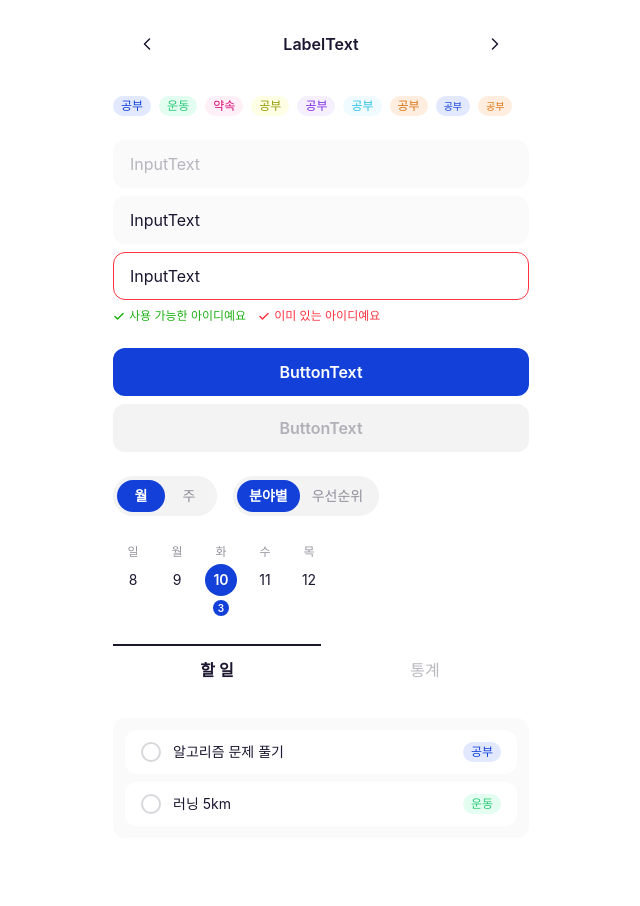
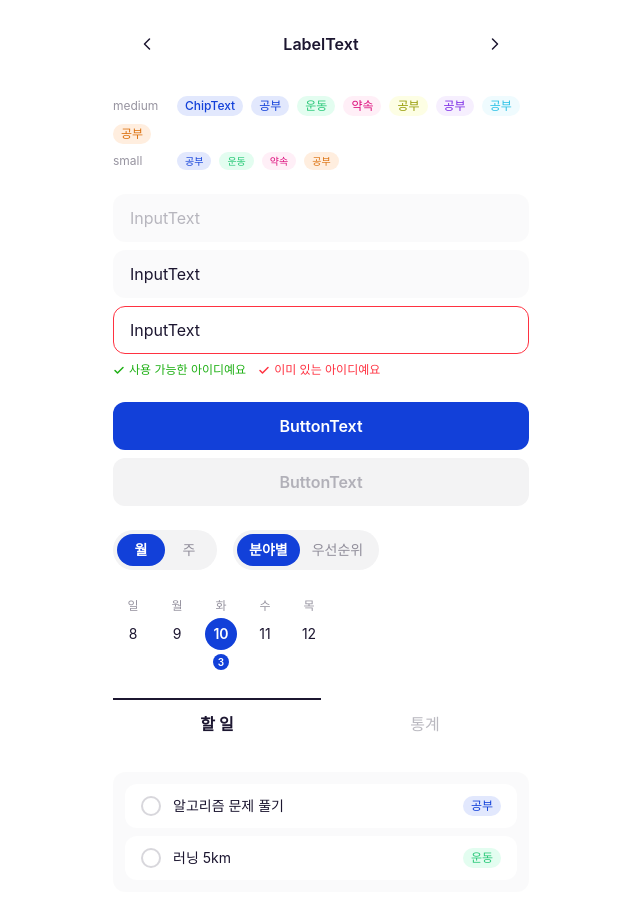
Before and after one commit to UMC-DooDoo/FE-DooDoo, a React (Vite) app: page / in a window 1280 px wide. Shown: the whole page, without its empty margins (319-959 px from the left). Before the commit the page ends 854 px from the top, so only its background shows below. Built offline with nearby package versions, Linux system fonts and the light colour scheme; a web font is replaced by a local one.

Commit message:
chore: Chip 데모 medium/small 줄 구분

```diff
--- a/src/App.tsx
+++ b/src/App.tsx
@@ -20,7 +20,10 @@ function App() {
     <div className="mx-auto flex max-w-md flex-col gap-6 p-4">
       <Header title="LabelText" onPrev={() => {}} onNext={() => {}} />
 
-      <section className="flex flex-wrap gap-2">
+      <section className="flex flex-col gap-2">
+        <div className="flex flex-wrap items-center gap-2">
+          <span className="w-14 text-xs text-neutral-400">medium</span>
+          <Chip label="ChipText" />
           <Chip label="공부" />
           <Chip label="운동" color="green" />
           <Chip label="약속" color="pink" />
@@ -28,8 +31,14 @@ function App() {
           <Chip label="공부" color="purple" />
           <Chip label="공부" color="cyan" />
           <Chip label="공부" color="apricot" />
+        </div>
+        <div className="flex flex-wrap items-center gap-2">
+          <span className="w-14 text-xs text-neutral-400">small</span>
           <Chip label="공부" size="small" />
+          <Chip label="운동" color="green" size="small" />
+          <Chip label="약속" color="pink" size="small" />
           <Chip label="공부" color="apricot" size="small" />
+        </div>
       </section>
 
       <section className="flex flex-col gap-2">
```
Lines whose indentation alone changed are shown as unchanged.
